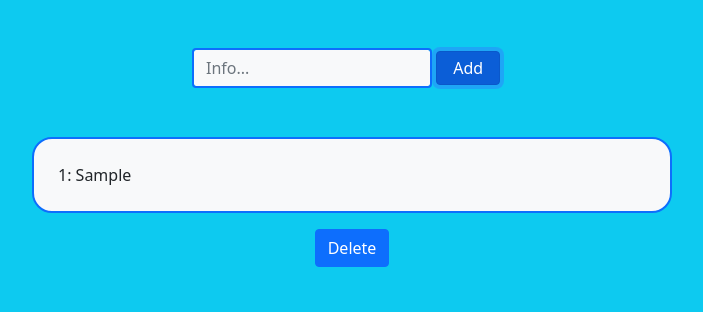
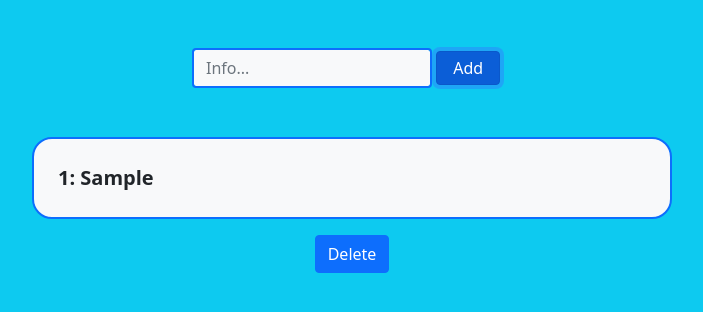
Before and after one commit to Sanjarbek1997/to-do-list, a plain HTML site: page index.html in a window 1280 px wide. Both pictures are taken after typing "Sample" into the empty fields and a click on the button "Add". Shown: the whole page, without its empty margins (288-991 px from the left). Drawn offline with nearby package versions, Linux system fonts and the light colour scheme.

Commit message:
add fs and fw to html file

```diff
--- a/index.html
+++ b/index.html
@@ -19,7 +19,7 @@
       <input type="text" aria-label="info" class="form__input form-control border border-primary border-2 d-inline w-75 bg-light" placeholder="Info...">
       <button class="form__btn btn btn-primary p-1 px-3 ">Add</button>
     </form>
-    <ul class="list w-50 bg-light border border-primary d-none  border-2 p-4 mx-auto list-unstyled">
+    <ul class="list fs-5 fw-bold w-50 bg-light border border-primary d-none  border-2 p-4 mx-auto list-unstyled">
     </ul>
     <button type="button" class="delete-btn btn btn-primary d-none d-block mx-auto">Delete</button>
 
```
